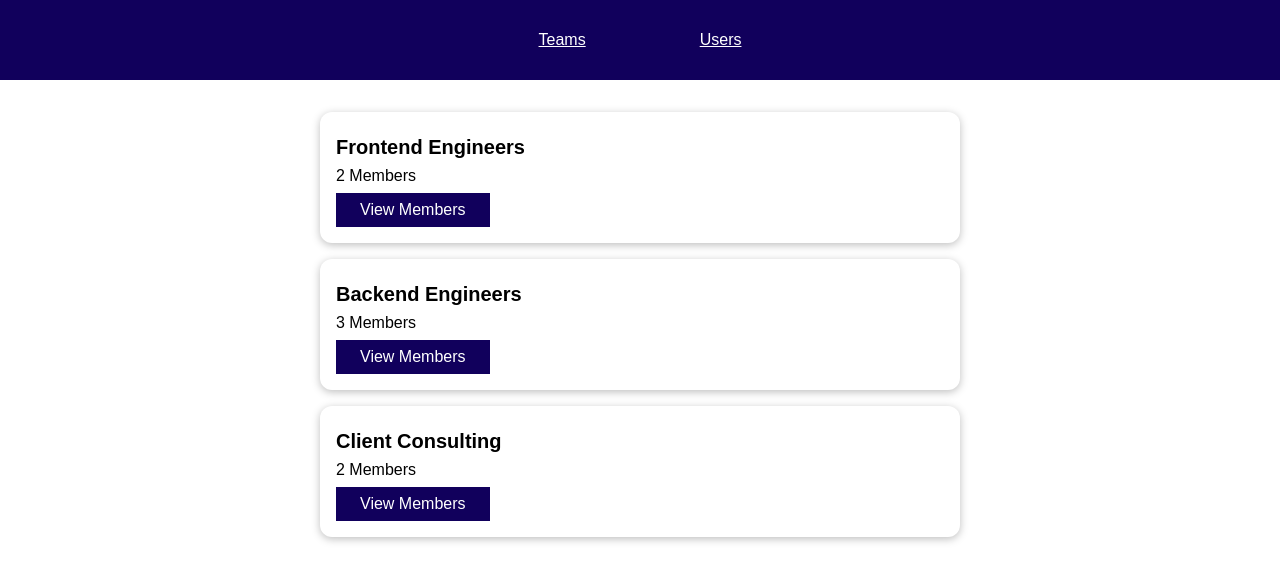
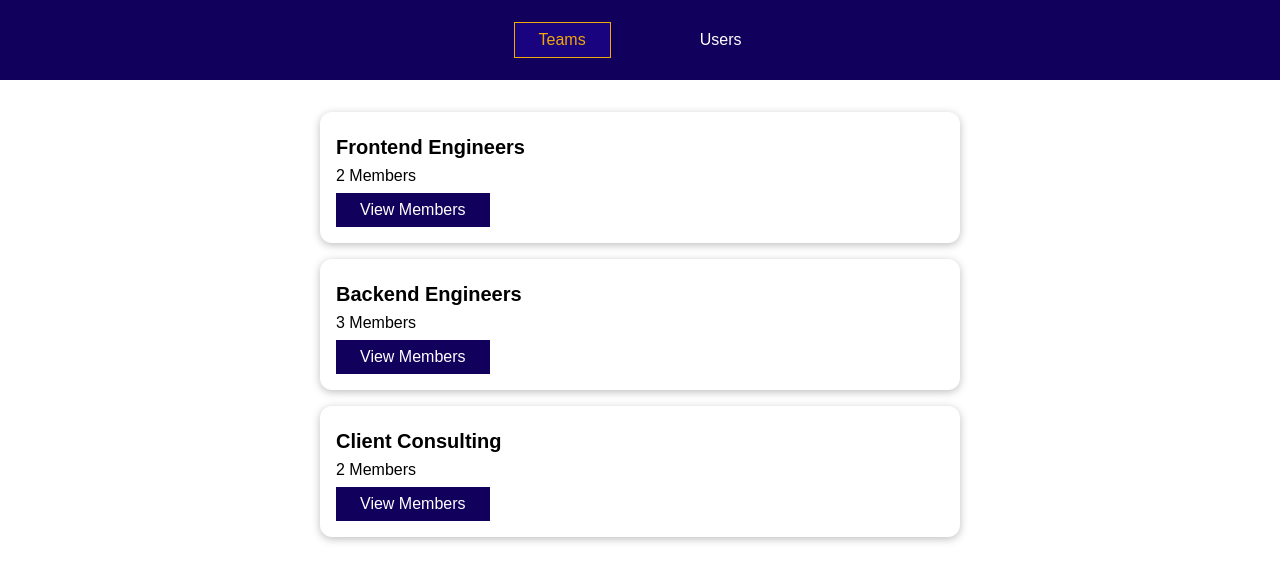
Before and after one commit to andretorquato/vuejs-course, a Vue app in the folder routing-01-starting-setup/: page /teams in a window 1280 px wide. Shown: the top 582 px of the page. Built offline with nearby package versions, Linux system fonts and the light colour scheme.

Commit message:
apply active router css

```diff
--- a/routing-01-starting-setup/src/components/nav/TheNavigation.vue
+++ b/routing-01-starting-setup/src/components/nav/TheNavigation.vue
@@ -39,7 +39,7 @@ li {
 }
 
 a {
-
+  text-decoration: none;
   background: transparent;
   border: 1px solid transparent;
   cursor: pointer;
@@ -49,7 +49,8 @@ a {
 }
 
 a:hover,
-a:active {
+a:active,
+a.active {
   color: #f1a80a;
   border-color: #f1a80a;
   background-color: #1a037e;
--- a/routing-01-starting-setup/src/main.js
+++ b/routing-01-starting-setup/src/main.js
@@ -11,6 +11,7 @@ const router = createRouter({
 		{ path: '/teams', component: TeamsList },
 		{ path: '/users', component: UsersList },
 	],
+	linkActiveClass: 'active'
 });
 
 const app = createApp(App);
```
